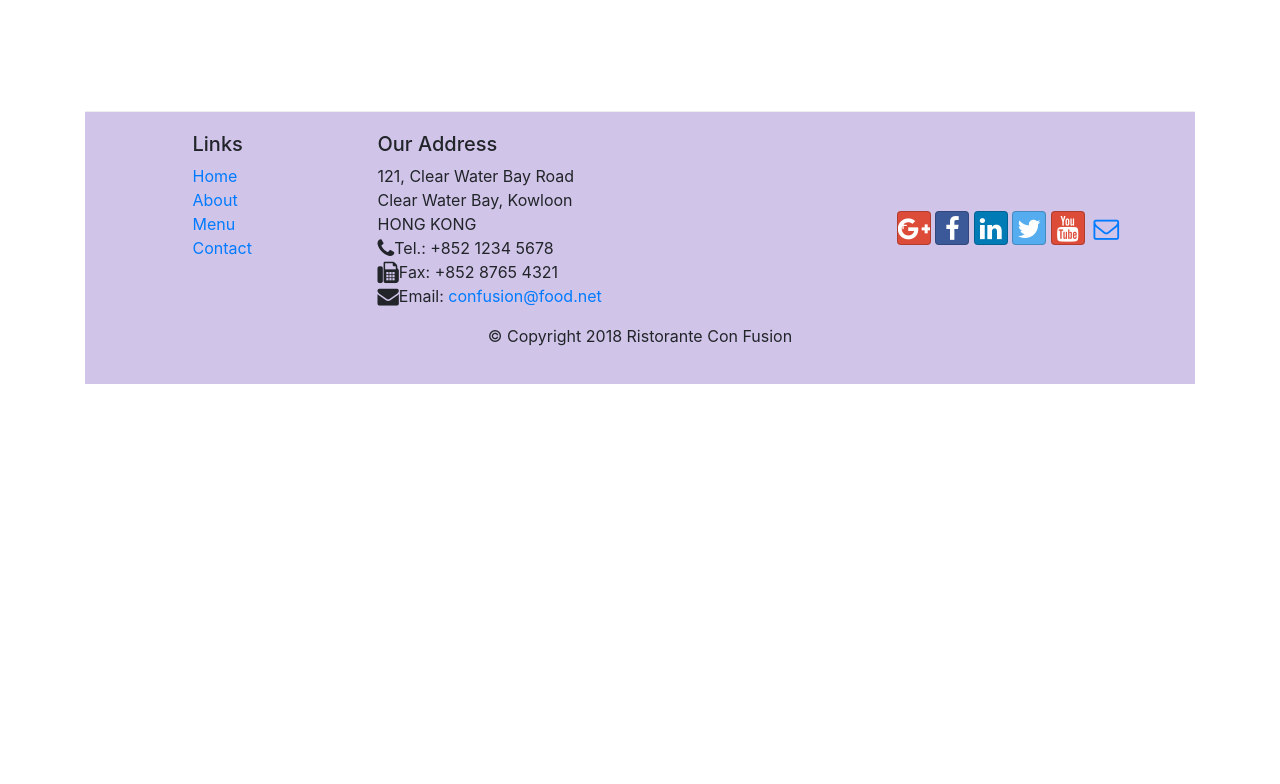
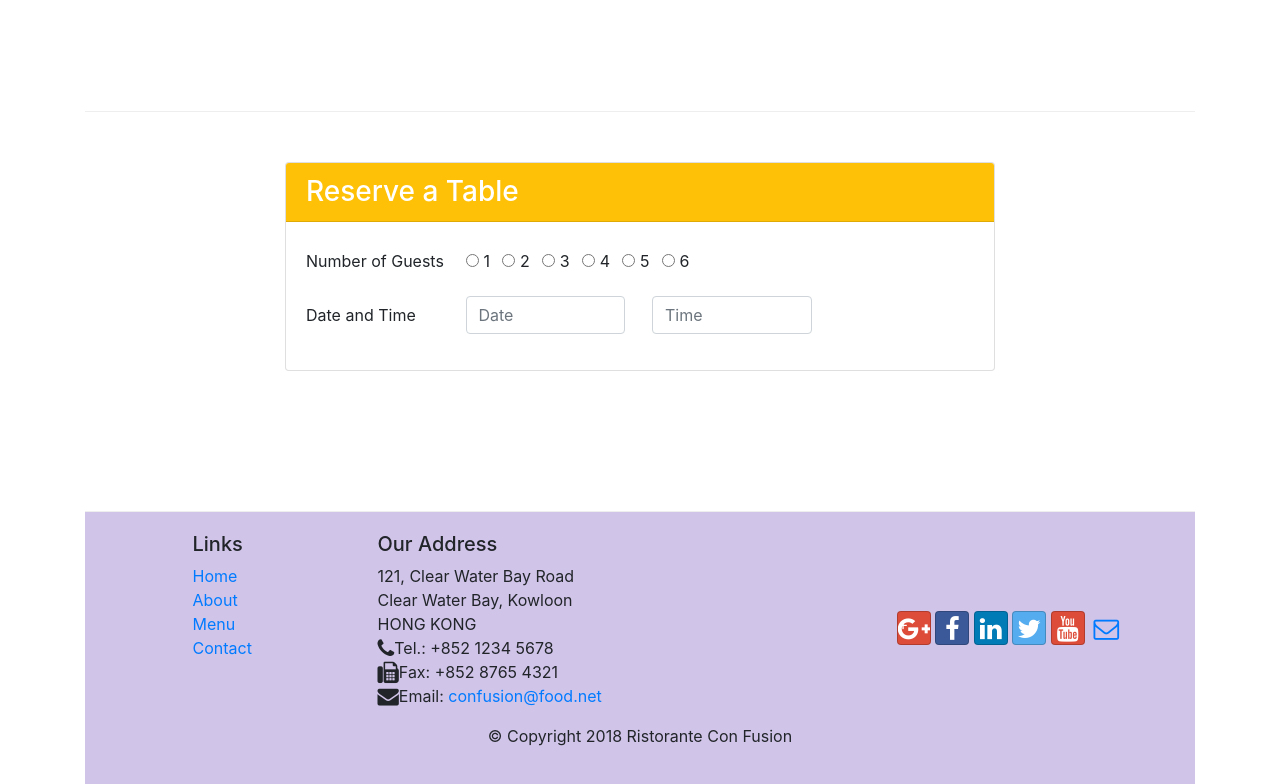
Before and after one commit to zoubinirani/confusion, a website: page index.html in a window 1280 px wide. Shown: the part 1422-2206 px from the top of the page. Before the commit the page ends 1806 px from the top, so only its background shows below. Drawn offline with nearby package versions, Linux system fonts and the light colour scheme.

Commit message:
Working on assignment 2

```diff
--- a/index.html
+++ b/index.html
@@ -92,6 +92,57 @@
         </div>
     </div>
 
+    <div class = "row row-content justify-content-center">
+        <div class = "col-sm-8">
+            <div class = "card">
+            <h3 class ="card-header bg-warning text-white">Reserve a Table</h3>
+                <div class = "card-body">
+                <form>
+                    <div class = "form-group row">
+                        <label for ="number-of-guests" class = "col-sm-3 col-form-label">Number of Guests</label>
+                        <div class="form-check form-check-inline">
+                            <input class="form-check-input" type="radio" name="inlineRadioOptions" id="inlineRadio1" value="option1">
+                            <label class="form-check-label" for="inlineRadio1">1</label>
+                        </div>
+                        <div class="form-check form-check-inline">
+                            <input class="form-check-input" type="radio" name="inlineRadioOptions" id="inlineRadio2" value="option2">
+                            <label class="form-check-label" for="inlineRadio2">2</label>
+                        </div>
+
+                        <div class="form-check form-check-inline">
+                            <input class="form-check-input" type="radio" name="inlineRadioOptions" id="inlineRadio3" value="option3">
+                            <label class="form-check-label" for="inlineRadio3">3</label>
+                        </div>
+                        <div class="form-check form-check-inline">
+                            <input class="form-check-input" type="radio" name="inlineRadioOptions" id="inlineRadio4" value="option4">
+                            <label class="form-check-label" for="inlineRadio4">4</label>
+                        </div>
+
+                        <div class="form-check form-check-inline">
+                            <input class="form-check-input" type="radio" name="inlineRadioOptions" id="inlineRadio5" value="option5">
+                            <label class="form-check-label" for="inlineRadio5">5</label>
+                        </div>
+
+                        <div class="form-check form-check-inline">
+                            <input class="form-check-input" type="radio" name="inlineRadioOptions" id="inlineRadio6" value="option6">
+                            <label class="form-check-label" for="inlineRadio6">6</label>
+                        </div>
+                    </div>
+                    <div class="form-group row">
+                        <label for="date-time" class="col-sm-3 col-form-label">Date and Time</label>
+                        <div class="form-check-inline col-sm-3">
+                            <input type="datetime" class="form-control" id="date" name="date" placeholder="Date">
+                        </div>
+                        <div class="form-check-inline col-sm-3">
+                            <input type="datetime" class="form-control" id="time" name="time" placeholder="Time">
+                        </div>
+                    </div>
+                </form>
+                </div>
+            </div>
+        </div>
+    </div>
+
     <footer class = "footer">
         <div class = "container">
             <div class = "row">
```
